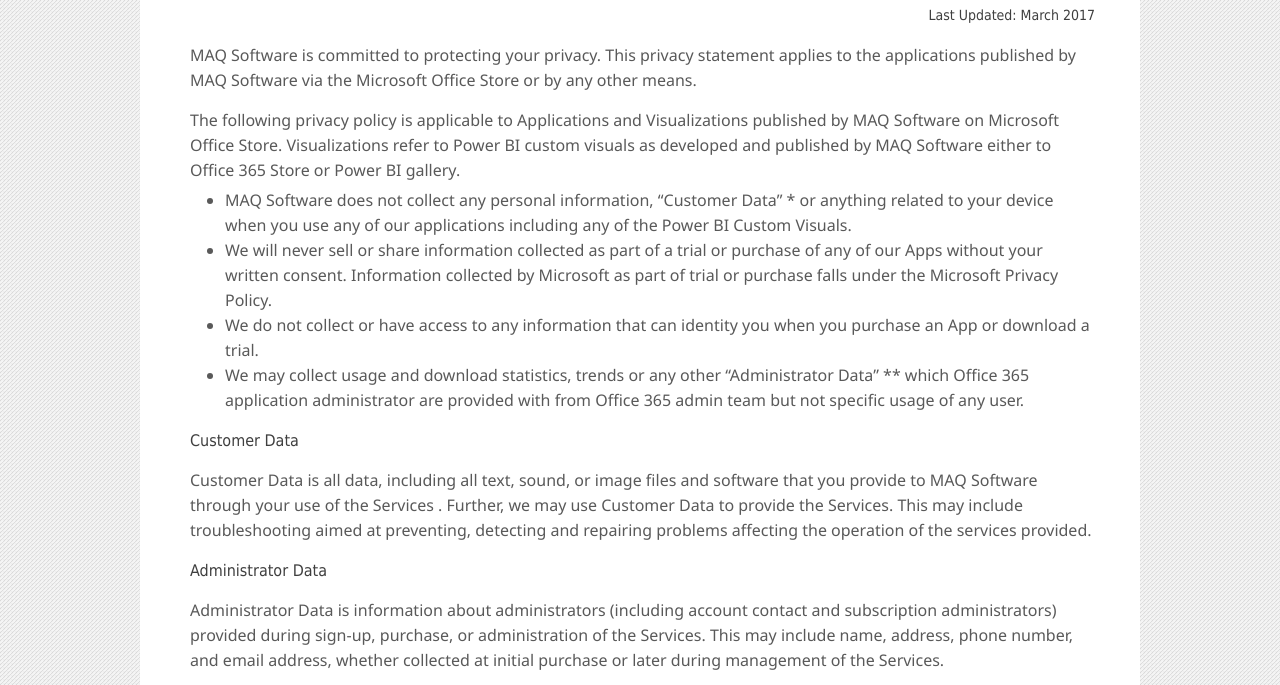
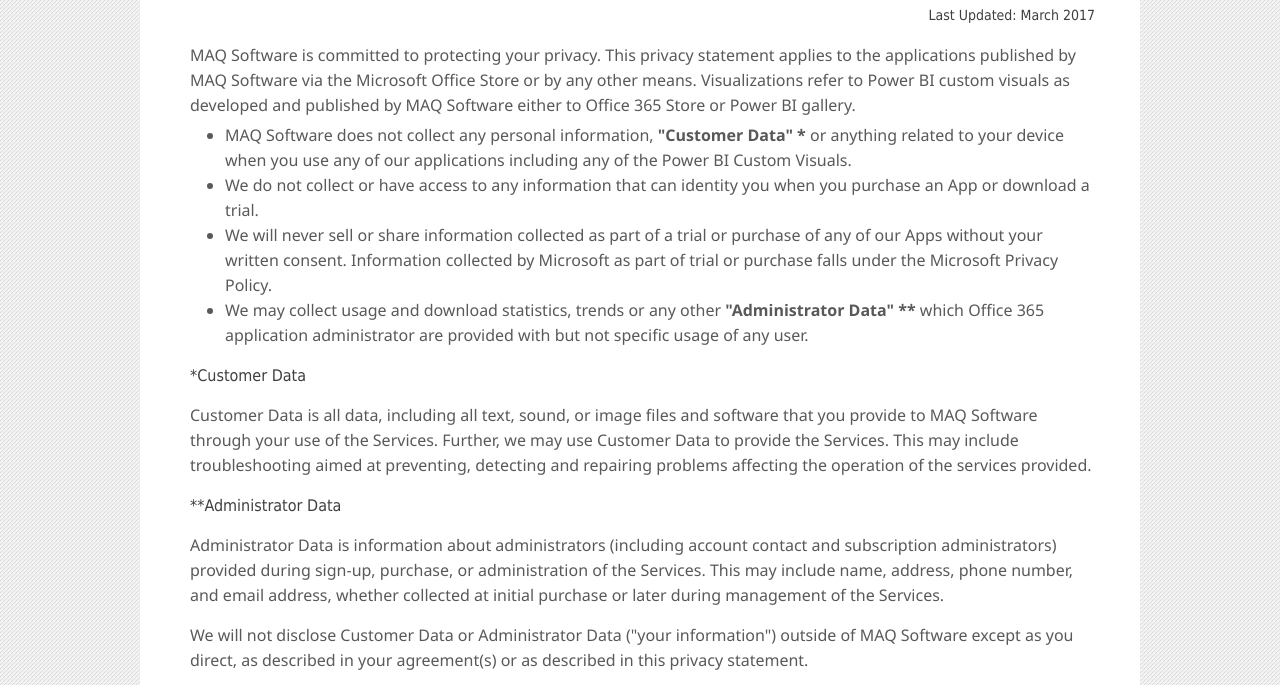
Before and after one commit to maqchiragl/maqchiragl.github.io, a plain HTML site: page PrivacyStatement.html in a window 1280 px wide. Shown: the part 195-880 px from the top of the page. Drawn offline with nearby package versions, Linux system fonts and the light colour scheme.

Commit message:
Updated content of MAQ Software dev site

```diff
--- a/PrivacyStatement.html
+++ b/PrivacyStatement.html
@@ -81,23 +81,21 @@
                             <h1 class="DataTitle SemiBold Color58585a">MAQ Software Privacy Statement</h1>
                             <p class="DataSubContent SemiBold Color3f3f3f PrivacyLastUpdated">Last Updated: March 2017</p>
 
-                            <p class="DataSubContent">MAQ Software is committed to protecting your privacy. This privacy statement applies to the applications published by MAQ Software via the Microsoft Office Store or by any other means.</p>
-                            <p class="DataSubContent">The following privacy policy is applicable to Applications and Visualizations published by MAQ Software on Microsoft Office Store. Visualizations refer to Power BI custom visuals as developed and published by MAQ Software either to Office 365 Store or Power BI gallery.</p>
+                            <p class="DataSubContent">MAQ Software is committed to protecting your privacy. This privacy statement applies to the applications published by MAQ Software via the Microsoft Office Store or by any other means. Visualizations refer to Power BI custom visuals as developed and published by MAQ Software either to Office 365 Store or Power BI gallery.</p>
 
                             <ul class="MarginTop5 CircleBullets">
-                                <li>MAQ Software does not collect any personal information, “Customer Data” * or anything related to your device when you use any of our applications including any of the Power BI Custom Visuals.</li>
-                                <li>We will never sell or share information collected as part of a trial or purchase of any of our Apps without your written consent. Information collected by Microsoft as part of trial or purchase falls under the Microsoft Privacy Policy.</li>
-                                <li>We do not collect or have access to any information that can identity you when you purchase an App or download a trial. </li>
-                                <li>We may collect usage and download statistics, trends or any other “Administrator Data” ** which Office 365 application administrator are provided with from Office 365 admin team but not specific usage of any user.</li>
+                                <li>MAQ Software does not collect any personal information, <b>"Customer Data" *</b> or anything related to your device when you use any of our applications including any of the Power BI Custom Visuals.</li>
+                                <li>We do not collect or have access to any information that can identity you when you purchase an App or download a trial.</li>
+                                <li>We will never sell or share information collected as part of a trial or purchase of any of our Apps without your written consent. Information collected by Microsoft as part of trial or purchase falls under the Microsoft Privacy Policy. </li>
+                                <li>We may collect usage and download statistics, trends or any other <b>"Administrator Data" **</b> which Office 365 application administrator are provided with but not specific usage of any user.</li>
                             </ul>
 
-                            <p class="DataSubContent SemiBold Color3f3f3f">Customer Data</p>
-                            <p class="DataSubContent">Customer Data is all data, including all text, sound, or image files and software that you provide to MAQ Software through your use of the Services . Further, we may use Customer Data to provide the Services. This may include troubleshooting aimed at preventing, detecting and repairing problems affecting the operation of the services provided.</p>
+                            <p class="DataSubContent SemiBold Color3f3f3f">*Customer Data</p>
+                            <p class="DataSubContent">Customer Data is all data, including all text, sound, or image files and software that you provide to MAQ Software through your use of the Services. Further, we may use Customer Data to provide the Services. This may include troubleshooting aimed at preventing, detecting and repairing problems affecting the operation of the services provided.</p>
 
-                            <p class="DataSubContent SemiBold Color3f3f3f">Administrator Data</p>
+                            <p class="DataSubContent SemiBold Color3f3f3f">**Administrator Data</p>
                             <p class="DataSubContent">Administrator Data is information about administrators (including account contact and subscription administrators) provided during sign-up, purchase, or administration of the Services. This may include name, address, phone number, and email address, whether collected at initial purchase or later during management of the Services.</p>
-                            <p class="DataSubContent">We may contact you to provide information about new subscriptions, billing and other important updates about the Services, including security or other technical matters. Subject to your contact preferences, we may also contact you regarding information and offers about other MAQ Software products and services, or to request your feedback about the Services.</p>
-                            <p class="DataSubContent">We will not disclose Customer Data or Administrator Data (“your information”) outside of MAQ Software or its controlled subsidiaries and affiliates except as you direct, as described in your agreement(s) or as described in this privacy statement.</p>
+                            <p class="DataSubContent">We will not disclose Customer Data or Administrator Data ("your information") outside of MAQ Software except as you direct, as described in your agreement(s) or as described in this privacy statement.</p>
 
                             <p class="DataSubContent SemiBold Color3f3f3f">Changes to this Privacy Statement</p>
                             <p class="DataSubContent">We will occasionally update this privacy statement to reflect customer feedback and changes in our Services. When we post changes to this statement, we will revise the "last updated" date at the top of the statement. We encourage you to periodically review this privacy statement to learn how MAQ Software is protecting your information.</p>
```
